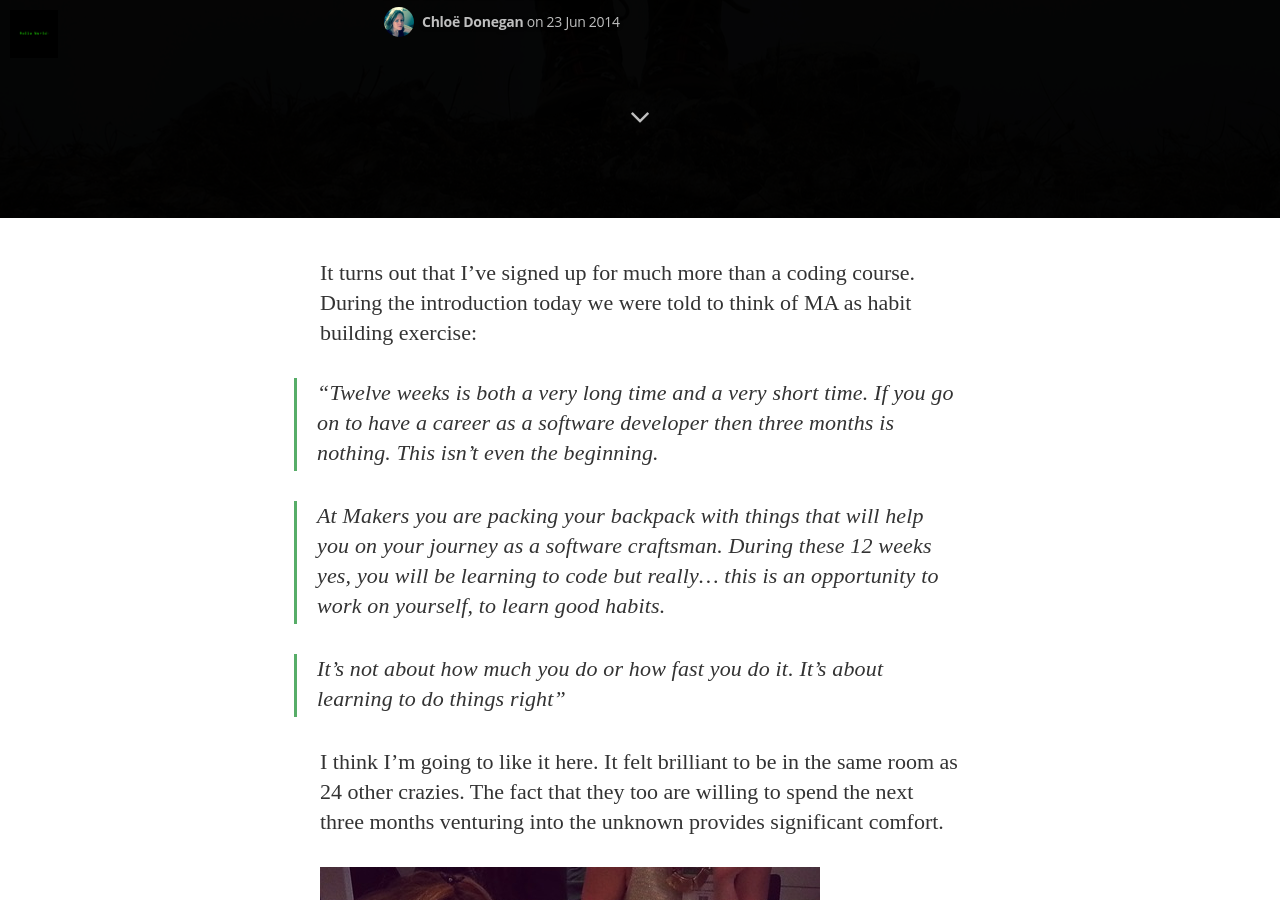
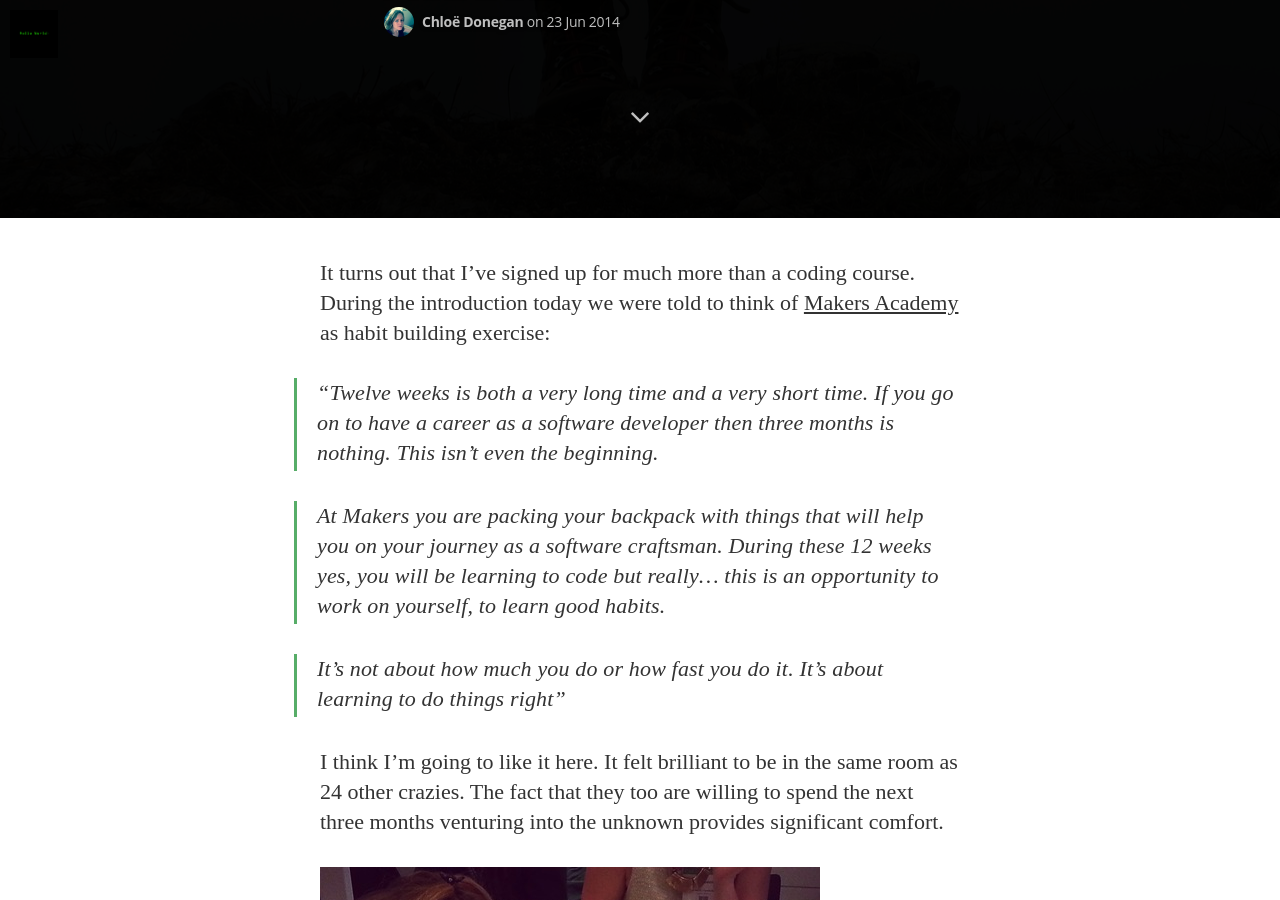
Before and after one commit to csharpd/csharpd.github.io, a Jekyll site: the page built from _posts/2014-06-23-Welcome-to-makers.markdown, in a window 1280 px wide and 900 px high, scrolled down 682 px. Built offline with Jekyll 4.4.1, drawn with Linux system fonts in a browser that asks for light colours; nearby versions of some CDN libraries; some web fonts are replaced; Markdown is read by kramdown in place of the engine named in the settings.

Commit message:
Update 2014-06-23-Welcome-to-makers.markdown

```diff
--- a/_posts/2014-06-23-Welcome-to-makers.markdown
+++ b/_posts/2014-06-23-Welcome-to-makers.markdown
@@ -5,7 +5,7 @@ date:   2014-06-23 14:34:25
 categories: education
 image: /assets/article_images/2014-06-23-Welcome-to-makers/backpacker.jpg
 ---
-It turns out that I’ve signed up for much more than a coding course. During the introduction today we were told to think of MA as habit building exercise:
+It turns out that I’ve signed up for much more than a coding course. During the introduction today we were told to think of [Makers Academy](http://www.makersacademy.com/) as habit building exercise:
 
 >"Twelve weeks is both a very long time and a very short time. If you go on to have a career as a software developer then three months is nothing.
 This isn’t even the beginning.
```
